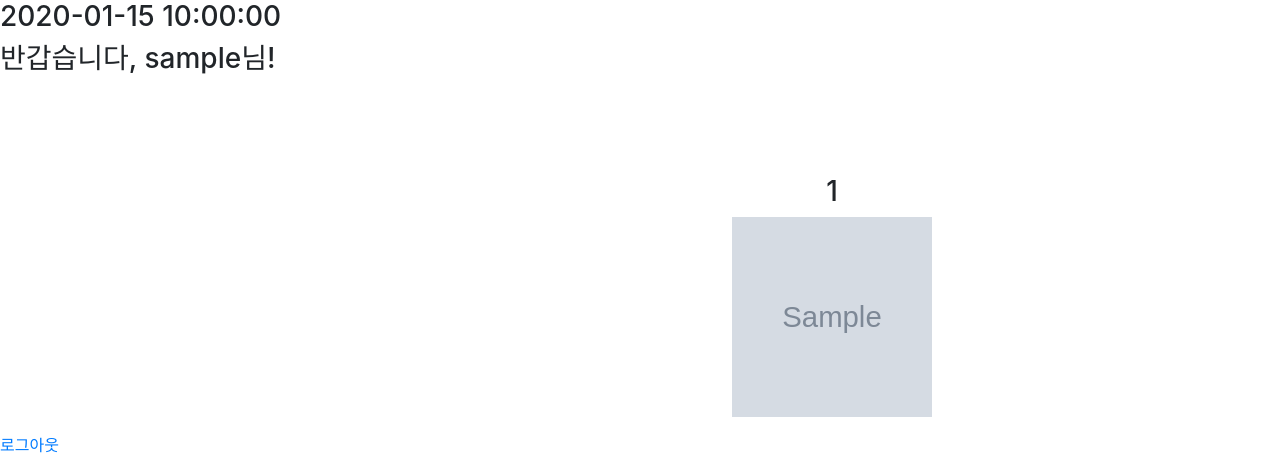
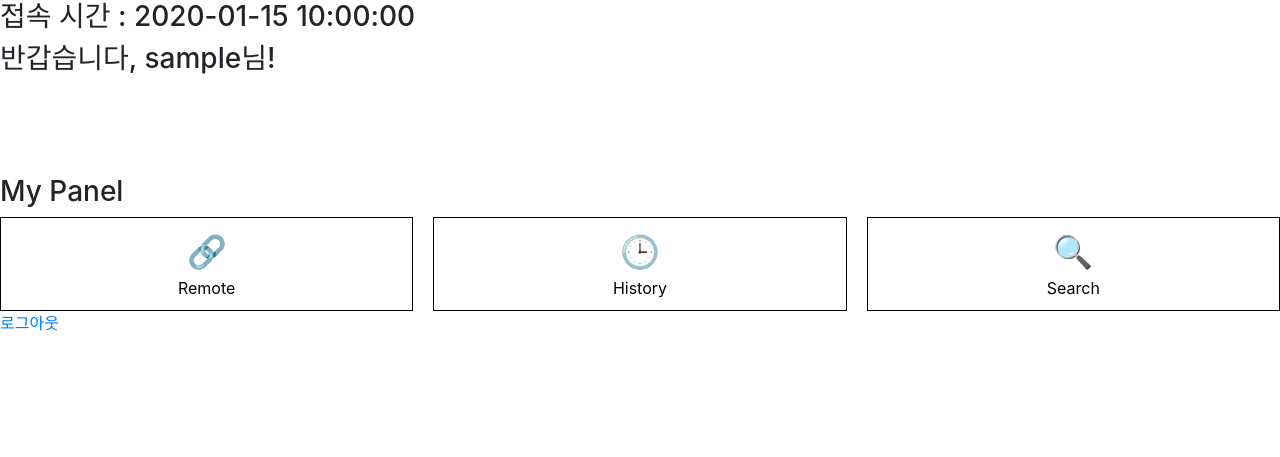
Before and after one commit to zzanggyusik/harang2023, a Flask app: template WebServer/core/templates/main_login.html in a window 1280 px wide. Shown: the part 364-821 px from the top of the page. After the commit the page ends 695 px from the top, so only its background shows below. Run offline with Flask 3, Linux system fonts and the light colour scheme; the template is opened without the code that fills it: most values are stand-ins (such as "Sample title", 1, 10 or a date in 2020); grey boxes marked "Sample" are stand-in pictures; some libraries are stand-ins or nearby versions.

Commit message:
homepage

```diff
--- a/WebServer/core/instance/config.py
+++ b/WebServer/core/instance/config.py
@@ -22,7 +22,7 @@ class Network():
 
 # Flask Config
 class FlaskConfig(Network):
-    def __init__(self, _host = "0.0.0.0", _port = 5000):
+    def __init__(self, _host = "0.0.0.0", _port = 5050):
         super().__init__(_host, _port)
         self.__secret_key: str = "harang123!!"
         self.__session_type: str  = "filesystem"
--- a/WebServer/core/static/css/main_login.css
+++ b/WebServer/core/static/css/main_login.css
@@ -10,6 +10,31 @@
     margin-bottom: 1rem;
 }
 
+.my-panel {
+    display: flex;
+    gap: 20px;
+}
+
+.panel-item {
+    flex: 1;
+    border: 1px solid #000;
+    padding: 10px;
+    text-align: center;
+}
+
+.panel-link {
+    text-decoration: none;
+    color: #000;
+}
+
+.panel-icon {
+    font-size: 2em;
+}
+
+.panel-label {
+    font-size: 1em;
+}
+
 /* 로그아웃 버튼 스타일 (사용하지 않는다면 이 부분은 주석처리 또는 삭제 가능) */
 /* .logout-button {
     margin-top: 1rem;
--- a/WebServer/core/templates/main_login.html
+++ b/WebServer/core/templates/main_login.html
@@ -20,28 +20,32 @@
 
 <link href="{{ url_for('static', filename='css/main_login.css') }}" rel="stylesheet">
 
-<h3>{{ login_time }}</h3>
+<h3>접속 시간 : {{ login_time }}</h3>
 <h3>반갑습니다, {{ username }}님!</h3>
 
 <!-- 간격을 주기 위한 빈 요소 추가 -->
 <div class="spacing"></div>
 
-<div class="container">
-    <div class="d-flex flex-wrap flex-md-nowrap justify-content-center">
-        {% for belt_id, belt_data in recent_belts_info.items() %}
-            <div class="belt-container">
-                <h3>{{ belt_id }}</h3>
-                {% if belt_data is not none %}
-                    <img src="{{ url_for('static', filename=belt_data.image_path) }}" alt="cb{{ loop.index }} image" class="belt-image">
-                {% else %}
-                    <h3>No data</h3>
-                {% endif %}
-            </div>
-
-            <!-- 간격을 주기 위한 빈 요소 추가 -->
-            <div class="spacing"></div>
-        {% endfor %}
+<h3>My Panel</h3>
+    <div class="my-panel">
+        <div class="panel-item">
+            <a href="/remote" class="panel-link">
+                <div class="panel-icon">🔗</div>
+                <div class="panel-label">Remote</div>
+            </a>
+        </div>
+        <div class="panel-item">
+            <a href="/history" class="panel-link">
+                <div class="panel-icon">🕒</div>
+                <div class="panel-label">History</div>
+            </a>
+        </div>
+        <div class="panel-item">
+            <a href="/search" class="panel-link">
+                <div class="panel-icon">🔍</div>
+                <div class="panel-label">Search</div>
+            </a>
+        </div>
     </div>
-</div>
 
 {% endblock %}
--- a/WebServer/templates/home.html
+++ b/WebServer/templates/home.html
@@ -9,6 +9,7 @@
 {% if login_state %}
     <h3>{{ login_time }}</h3>
     <h3>{{ username }}</h3>
+    <h2>My Panel</h2>
 
     <div class="d-flex flex-wrap flex-md-nowrap">
         {% for belt in belts %}
```
